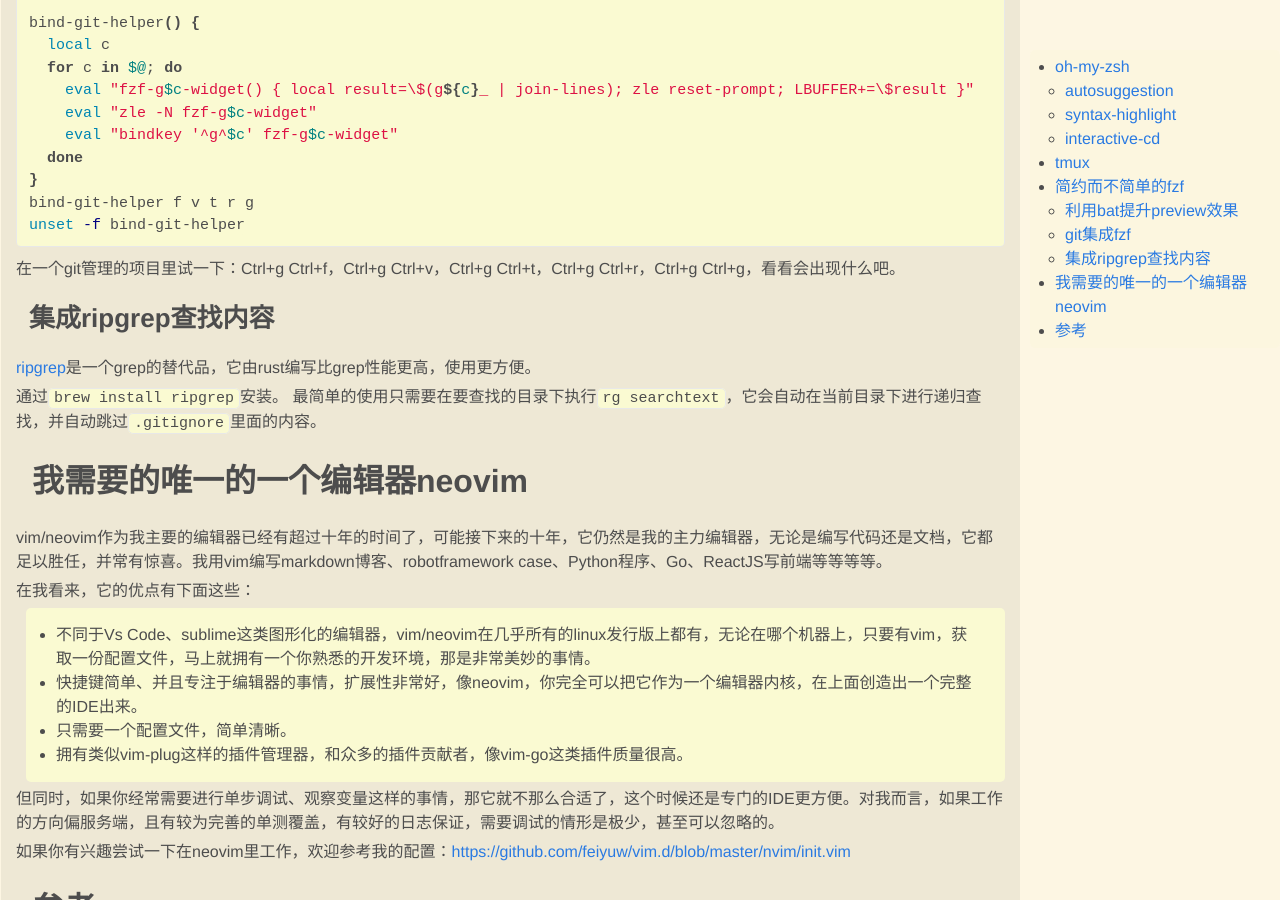
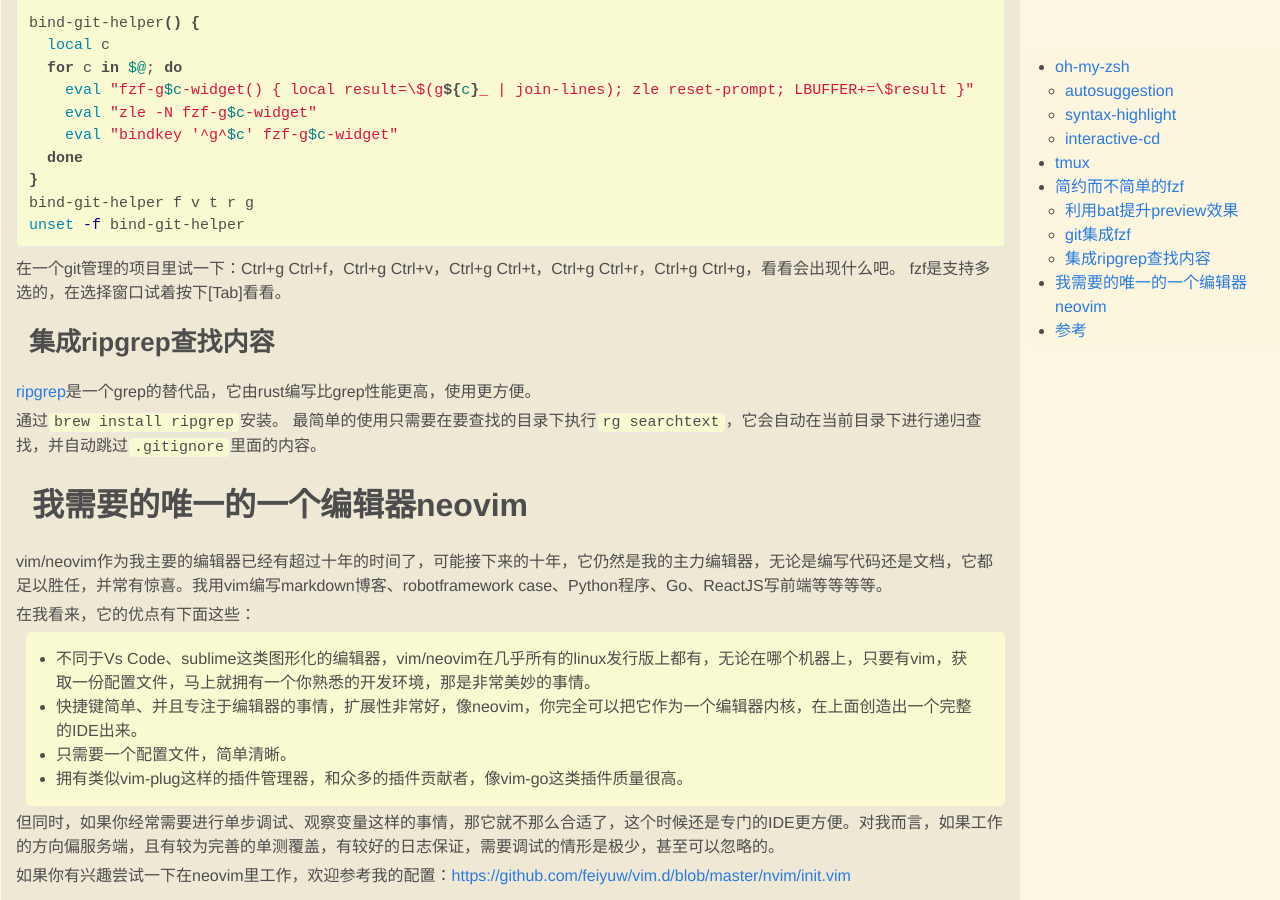
Before and after one commit to feiyuw/feiyuw.github.io, a Jekyll site: the page built from _posts/2019-06-13-work-with-terminal.md, in a window 1280 px wide and 900 px high, scrolled down 4471 px. Built offline with Jekyll 4.4.1, drawn with Linux system fonts in a browser that asks for light colours; nearby versions of some CDN libraries; comment, search, counter and statistics services are not loaded.

Commit message:
update blog

````diff
--- a/_posts/2019-06-13-work-with-terminal.md
+++ b/_posts/2019-06-13-work-with-terminal.md
@@ -215,6 +215,7 @@ unset -f bind-git-helper
 ```
 
 在一个git管理的项目里试一下：Ctrl+g Ctrl+f，Ctrl+g Ctrl+v，Ctrl+g Ctrl+t，Ctrl+g Ctrl+r，Ctrl+g Ctrl+g，看看会出现什么吧。
+fzf是支持多选的，在选择窗口试着按下[Tab]看看。
 
 ### 集成ripgrep查找内容
 
````
